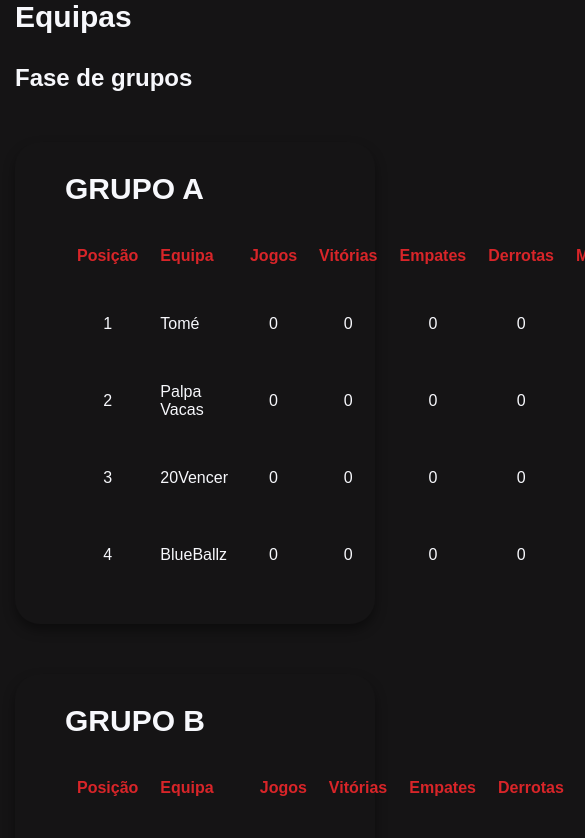
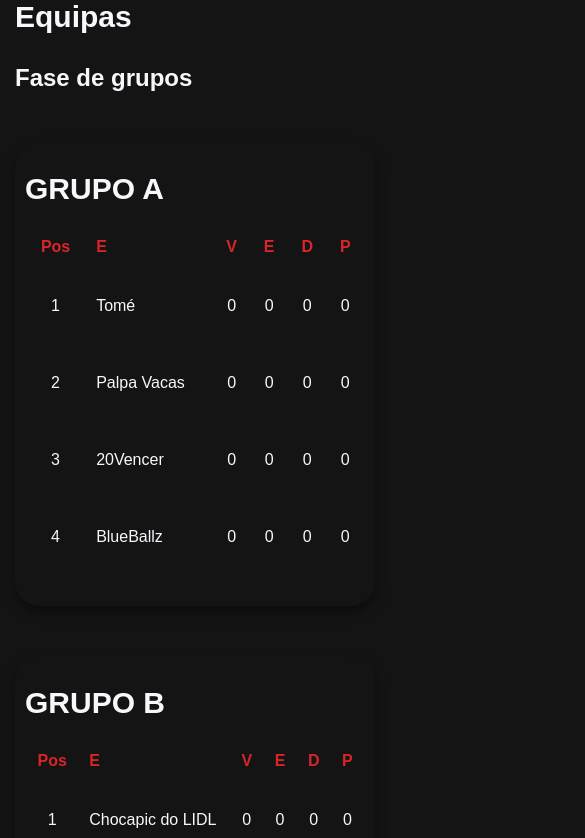
Before and after one commit to MrValraven/torneioreitor, a React (Vite) app: page /grupos in a window 390 px wide. Shown: the top 838 px of the page, 585 px wide, since content can reach past the window. Built offline with nearby package versions, Linux system fonts and the light colour scheme; a web font is replaced by a local one.

Commit message:
added grupos and players responsiveness

```diff
--- a/src/components/equipaTable/EquipaTable.jsx
+++ b/src/components/equipaTable/EquipaTable.jsx
@@ -18,13 +18,25 @@ const EquipaTable = ({
     <tr className="equipaTable">
       <td>{posicao}</td>
       <td>{nome}</td>
-      <td>{jogos}</td>
+      {window.innerWidth >= 600 ? (
+        <>
+          {" "}
+          <td>{jogos}</td>
+        </>
+      ) : null}
+
       <td>{vitorias}</td>
       <td>{empates}</td>
       <td>{derrotas}</td>
-      <td>{marcados}</td>
-      <td>{sofridos}</td>
-      <td>{diferencaDeGolos}</td>
+      {window.innerWidth >= 600 ? (
+        <>
+          {" "}
+          <td>{marcados}</td>
+          <td>{sofridos}</td>
+          <td>{diferencaDeGolos}</td>
+        </>
+      ) : null}
+
       <td>{pontos}</td>
     </tr>
   );
--- a/src/components/footer/Footer.jsx
+++ b/src/components/footer/Footer.jsx
@@ -63,7 +63,7 @@ const Footer = () => {
           </li>
         </ul>
       </div>
-      <div className="contactos">
+      <div className="contactosFooter">
         <h2>Emails</h2>
         <ul>
           <li>
--- a/src/components/footer/styles.scss
+++ b/src/components/footer/styles.scss
@@ -32,7 +32,7 @@ footer {
     }
   }
 
-  .contactos {
+  .contactosFooter {
     margin-top: 0;
     display: flex;
     flex-direction: column;
--- a/src/components/grupo/GrupoCard.jsx
+++ b/src/components/grupo/GrupoCard.jsx
@@ -9,16 +9,27 @@ const GrupoCard = ({ groupName, grupo }) => {
       <h2>{groupName}</h2>
       <table>
         <tr>
-          <th>Posição</th>
-          <th className="equipa">Equipa</th>
-          <th>Jogos</th>
-          <th>Vitórias</th>
-          <th>Empates</th>
-          <th>Derrotas</th>
-          <th>Marcados</th>
-          <th>Sofridos</th>
-          <th>Diferença de golos</th>
-          <th>Pontos</th>
+          <th>{window.innerWidth >= 1050 ? "Posição" : "Pos"}</th>
+          <th className="equipa">
+            {window.innerWidth >= 1050 ? "Equipa" : "E"}
+          </th>
+          {window.innerWidth >= 600 ? (
+            <th>{window.innerWidth >= 1050 ? "Jogos" : "J"}</th>
+          ) : null}
+
+          <th>{window.innerWidth >= 1050 ? "Vitórias" : "V"}</th>
+          <th>{window.innerWidth >= 1050 ? "Empates" : "E"}</th>
+          <th>{window.innerWidth >= 1050 ? "Derrotas" : "D"}</th>
+          {window.innerWidth >= 600 ? (
+            <>
+              <th>{window.innerWidth >= 1050 ? "Marcados" : "G/M"}</th>
+              <th>{window.innerWidth >= 1050 ? "Sofridos" : "G/S"}</th>
+              <th>
+                {window.innerWidth >= 1050 ? "Diferença de golos" : "D/G"}
+              </th>
+            </>
+          ) : null}
+          <th>{window.innerWidth >= 1050 ? "Pontos" : "P"}</th>
         </tr>
         {grupo?.map((equipa, index) => (
           <EquipaTable
--- a/src/components/grupo/styles.scss
+++ b/src/components/grupo/styles.scss
@@ -13,3 +13,9 @@
     text-align: start;
   }
 }
+
+@media (max-width: 600px) {
+  .grupoCard {
+    padding: 30px 10px;
+  }
+}
--- a/src/components/jogoCard/styles.scss
+++ b/src/components/jogoCard/styles.scss
@@ -9,7 +9,6 @@
   text-align: center;
   box-shadow: 0 4px 30px rgba(0, 0, 0, 0.561);
   border-radius: 0;
-  cursor: pointer;
 
   &:last-child {
     margin-right: 0;
--- a/src/index.scss
+++ b/src/index.scss
@@ -64,6 +64,11 @@ body {
   }
 }
 
+@media (max-width: 950px) {
+  body {
+    padding: 0 15px;
+  }
+}
 @media (max-width: 450px) {
   body {
     padding: 0 15px;
--- a/src/pages/leaderboard/LeaderboardPage.jsx
+++ b/src/pages/leaderboard/LeaderboardPage.jsx
@@ -39,13 +39,13 @@ const LeaderboardPage = () => {
       <div className="table-container">
         <table>
           <tr>
-            <th>Jogador</th>
-            <th>Golos</th>
-            <th>Cartões Amarelos</th>
-            <th>Cartões Vermelhos</th>
+            <th>{window.innerWidth >= 450 ? "Jogador" : "J"}</th>
+            <th>{window.InnerWidth >= 450 ? "Golos" : "G"}</th>
+            <th>{window.InnerWidth >= 450 ? "Cartões Amarelos" : "C/A"}</th>
+            <th>{window.InnerWidth >= 450 ? "Cartões Vermelhos" : "C/V"}</th>
           </tr>
-          {jogadores.sort(compareNames).map((jogador) => (
-            <tr key={jogador.nome}>
+          {jogadores.sort(compareNames).map((jogador, index) => (
+            <tr key={jogador.nome + index.toString()}>
               <td>{jogador.nome}</td>
               <td>{jogador.golos}</td>
               <td>{jogador.amarelos}</td>
--- a/src/pages/leaderboard/styles.scss
+++ b/src/pages/leaderboard/styles.scss
@@ -18,3 +18,9 @@ td {
 tr th {
   color: #d82529;
 }
+
+@media (max-width: 500px) {
+  .table-container {
+    padding: 30px 10px;
+  }
+}
```
